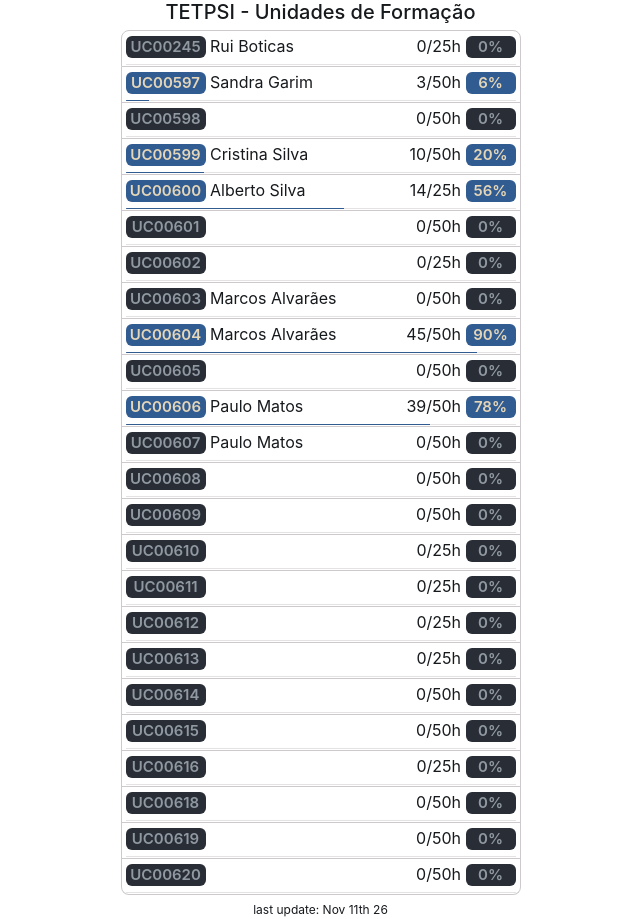
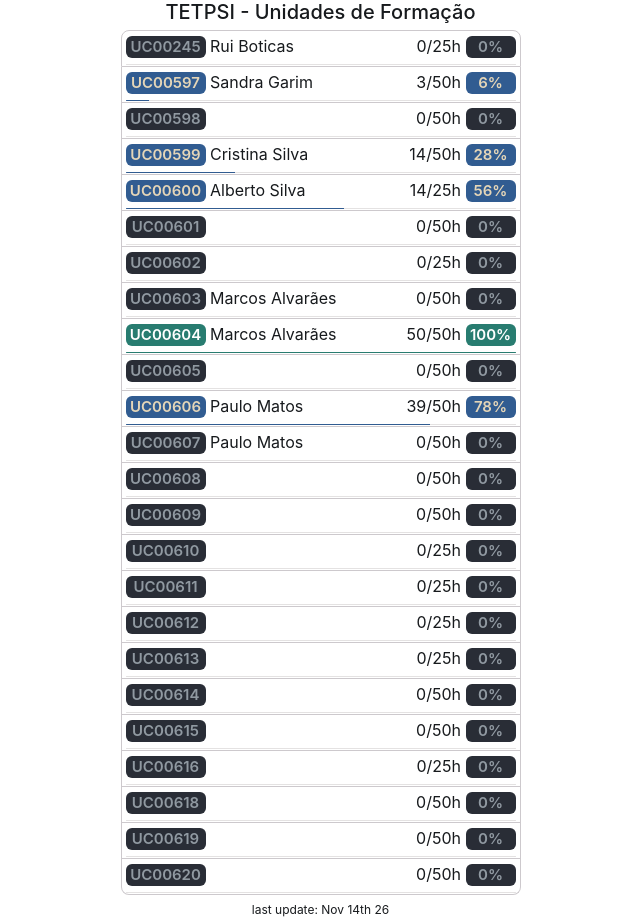
Before and after one commit to turbozambas/mazagation, a plain HTML site: page index.html in a window 1280 px wide. Shown: the whole page, without its empty margins (312-952 px from the left). Drawn offline with Linux system fonts and the light colour scheme.

Commit message:
weekly progress update

```diff
--- a/data.js
+++ b/data.js
@@ -30,7 +30,7 @@ const uc = {
 		"id": "UC00599",
 		"name": "INTERAGIR EM INGLÊS NAS ATIVIDADES DO SETOR DA INFORMÁTICA",
 		"hours": {
-			"complete": 10,
+			"complete": 14,
 			"total": 50
 		},
 		"instructor": 4
@@ -75,7 +75,7 @@ const uc = {
 		"id": "UC00604",
 		"name": "PROGRAMAR PARA A WEB, NA VERTENTE FRONTEND (CLIENT-SIDE)",
 		"hours": {
-			"complete": 45,
+			"complete": 50,
 			"total": 50
 		},
 		"instructor": 2
--- a/index.html
+++ b/index.html
@@ -16,7 +16,7 @@
 		<ul class="list-group"></ul>
 	</content>
 	<footer>
-		<p>last update: Nov 11th 26</p>
+		<p>last update: Nov 14th 26</p>
 	</footer>
 </body>
 
```
